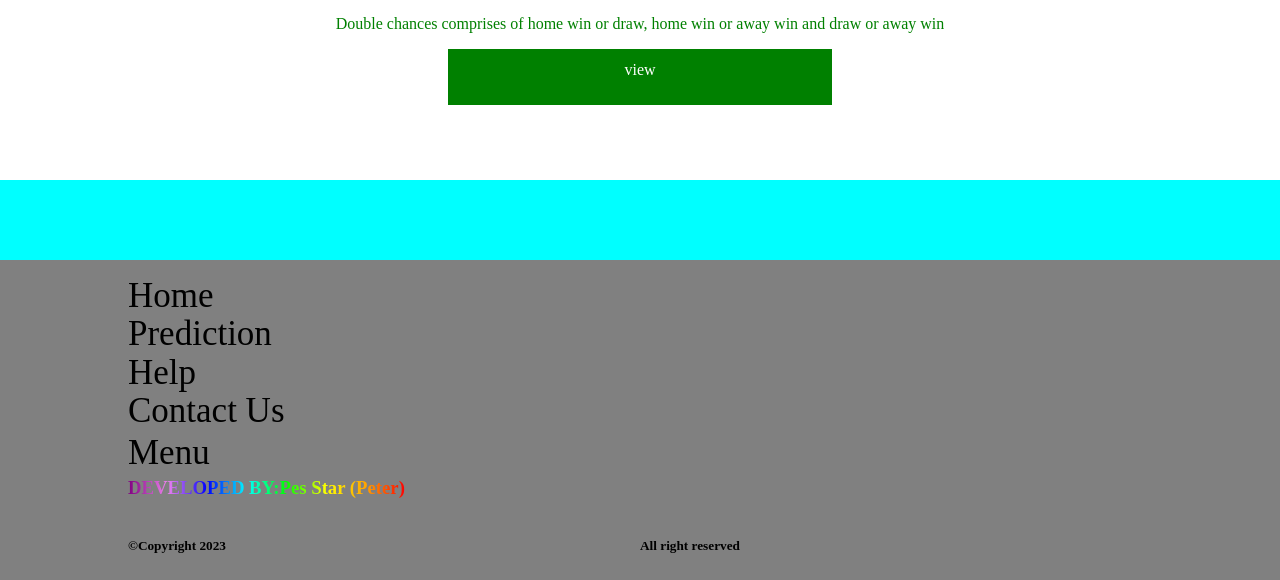
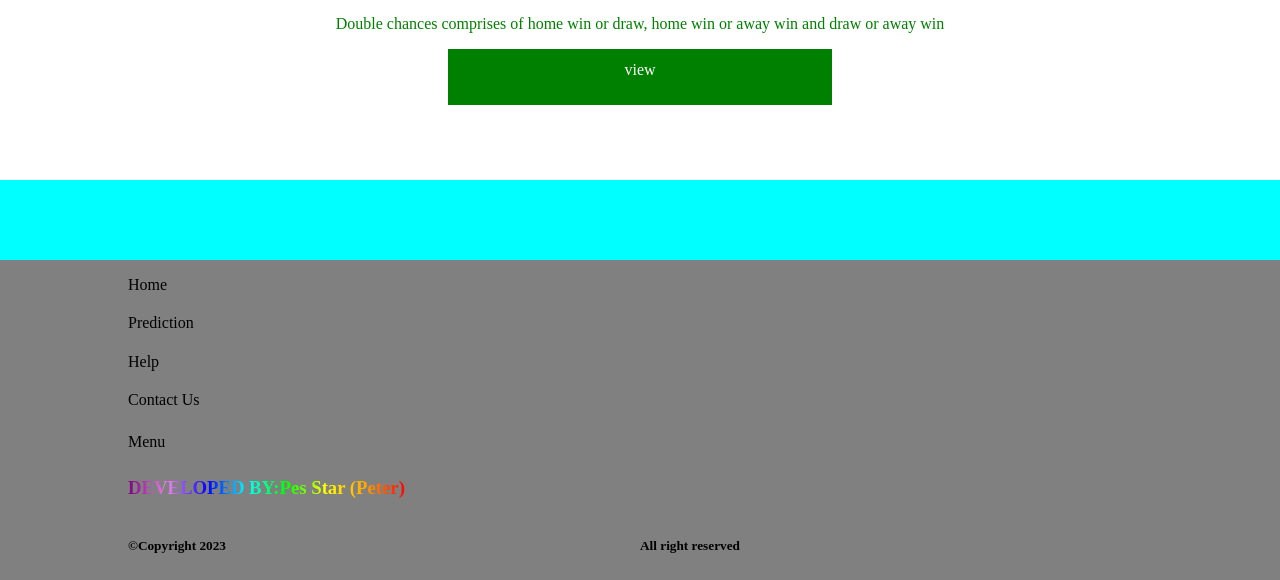
Before and after one commit to bosco4real2017/bluepredict, a plain HTML site: page index.html in a window 1280 px wide. Shown: the part 3660-4240 px from the top of the page. Drawn offline with Linux system fonts and the light colour scheme.

Commit message:
Update index.html

```diff
--- a/index.html
+++ b/index.html
@@ -16,9 +16,6 @@ width:100%;
 height:10%;
 border:1px solid blue;
 background:linear-gradient(to top, lightblue, navy);
-}
-a{
-font-size:35px;
 }
 #myweblogo img{
 position:relative;
```
